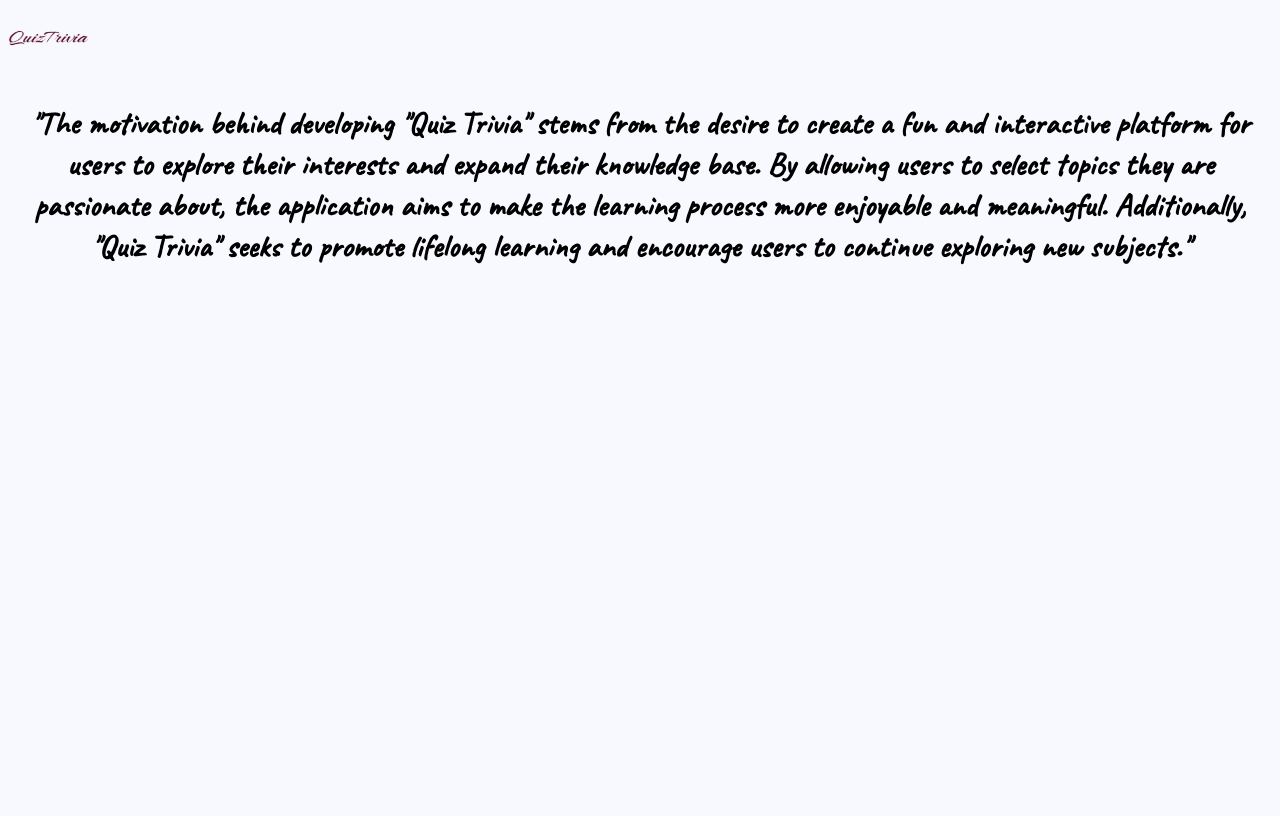
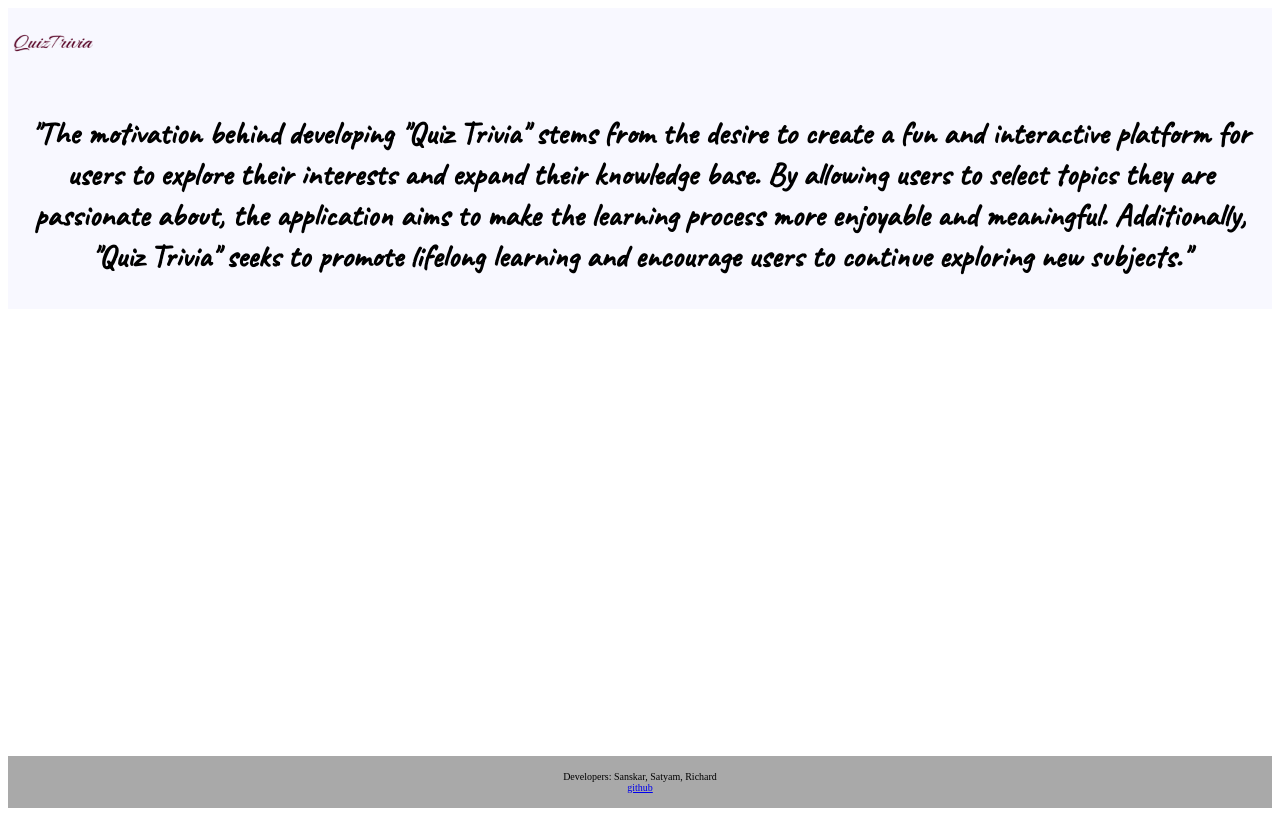
Before and after one commit to samuelard7/WebD, a plain HTML site: page about.html in a window 1280 px wide. Drawn offline with Linux system fonts and the light colour scheme.

Commit message:
Update about.html

```diff
--- a/about.html
+++ b/about.html
@@ -2,18 +2,22 @@
 <html lang="en">
 <head>
     <link rel="preconnect" href="https://fonts.googleapis.com">
+    <link rel="stylesheet" href="./external.css">
     <link rel="preconnect" href="https://fonts.gstatic.com" crossorigin="">
     <link href="https://fonts.googleapis.com/css2?family=Caveat&amp;display=swap" rel="stylesheet">
-<title>About</title>
+    <meta charset="UTF-8">
+
+    <meta name="viewport" content="width=device-width, initial-scale=1.0">
+
+    <title>About</title>
+
 </head>
-<body style="background-color: #F8F8FF">
-    <div>
-        <img style=" position: static;
-        height: 60px;
-        width: 80px;
-        " src="./android-chrome-192x192.png">
+<body>
+       <div style="background-color: ghostwhite;">
+        <a href="./FrontPage.html">
+        <img class="sd" src="./android-chrome-192x192.png"></a>
         <h1 style="font-family: Caveat, cursive; padding: 10px; text-align: center;">
-            "The motivation behind developing &quot;Quiz
+            "The motivation behind developing &#34;Quiz
         Trivia&quot; stems from the desire to create a fun
         and interactive platform for users to explore
         their interests and expand their knowledge
@@ -26,5 +30,9 @@
         subjects."
         </h1>
        </div>
+
+       <footer ><p> Developers: Sanskar, Satyam, Richard <br>
+        <a href="https://github.com/samuelard7/WebD.git">github</a>
+    </p></footer>
 </body>
 </html>
```
